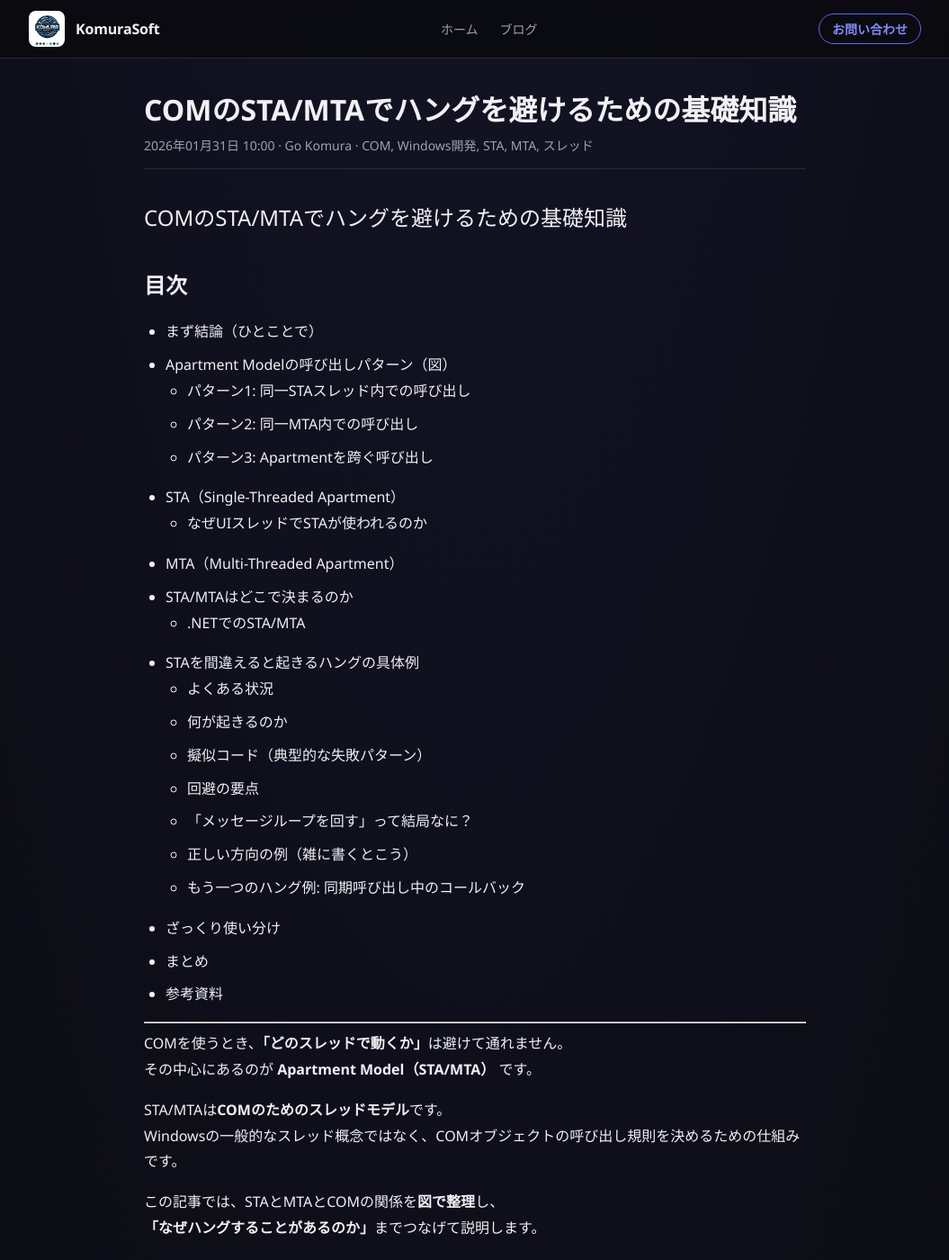
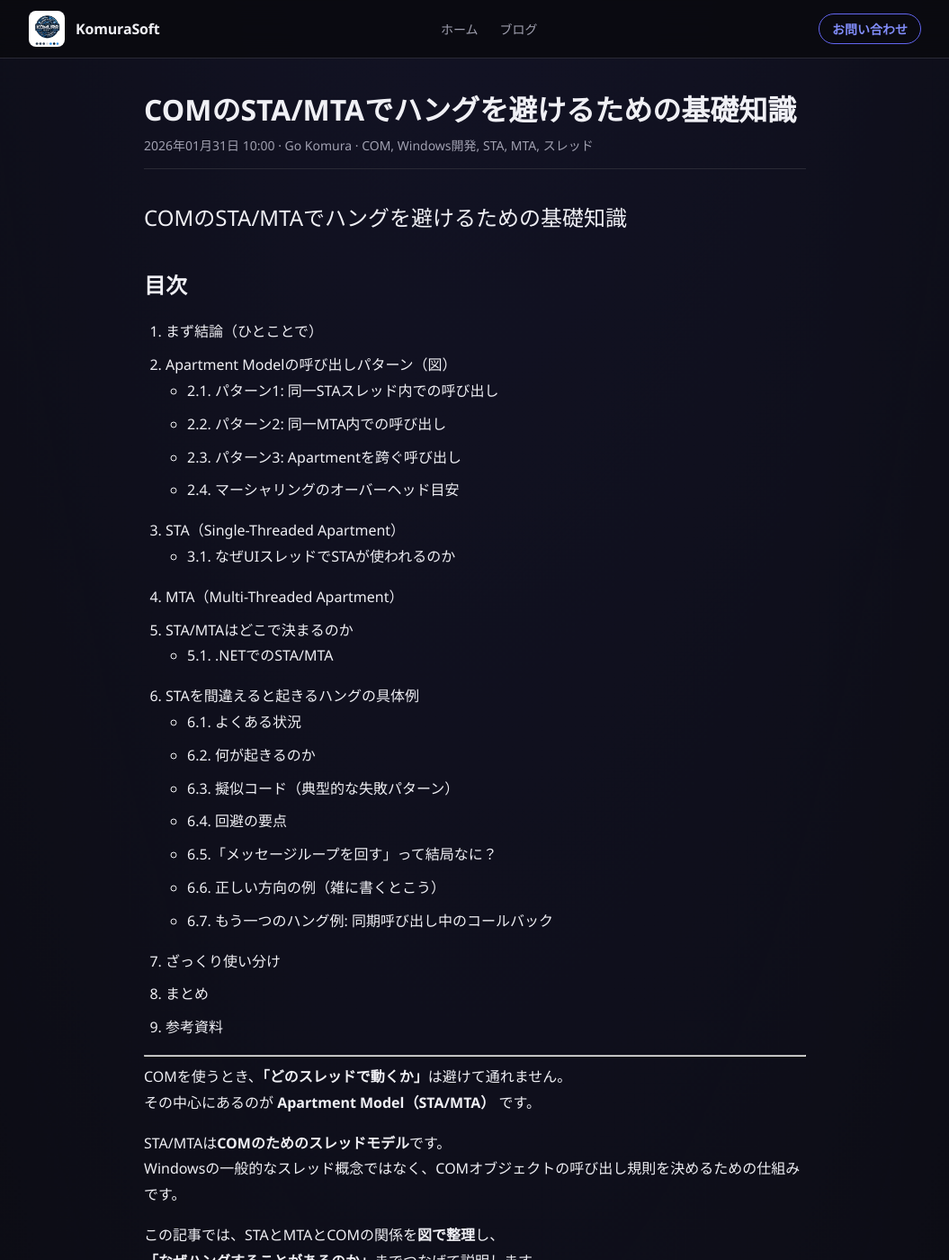
Before and after one commit to gomurin0428/KomuraSoftWeb, a Jekyll site: the page built from _posts/2026-01-31-000-sta-mta-com-relationship.md, in a window 1280 px wide and 1400 px high. Shown: the whole window at 90% size, without its empty margins (112-1167 px from the left). Built offline with Jekyll 4.4.1, drawn with Linux system fonts in a browser that asks for light colours; some of the changed text lies outside the part shown.

Commit message:
docs: update section headings and numbering in COM Apartment Model post for better structure and clarity

````diff
--- a/_posts/2026-01-31-000-sta-mta-com-relationship.md
+++ b/_posts/2026-01-31-000-sta-mta-com-relationship.md
@@ -9,27 +9,28 @@
 
 ## 目次
 
-- [まず結論（ひとことで）](#まず結論ひとことで)
-- [Apartment Modelの呼び出しパターン（図）](#apartment-modelの呼び出しパターン図)
-  - [パターン1: 同一STAスレッド内での呼び出し](#パターン1-同一staスレッド内での呼び出し)
-  - [パターン2: 同一MTA内での呼び出し](#パターン2-同一mta内での呼び出し)
-  - [パターン3: Apartmentを跨ぐ呼び出し](#パターン3-apartmentを跨ぐ呼び出し)
-- [STA（Single-Threaded Apartment）](#stasingle-threaded-apartment)
-  - [なぜUIスレッドでSTAが使われるのか](#なぜuiスレッドでstaが使われるのか)
-- [MTA（Multi-Threaded Apartment）](#mtamulti-threaded-apartment)
-- [STA/MTAはどこで決まるのか](#stamtaはどこで決まるのか)
-  - [.NETでのSTA/MTA](#netでのstamta)
-- [STAを間違えると起きるハングの具体例](#staを間違えると起きるハングの具体例)
-  - [よくある状況](#よくある状況)
-  - [何が起きるのか](#何が起きるのか)
-  - [擬似コード（典型的な失敗パターン）](#擬似コード典型的な失敗パターン)
-  - [回避の要点](#回避の要点)
-  - [「メッセージループを回す」って結局なに？](#メッセージループを回すって結局なに)
-  - [正しい方向の例（雑に書くとこう）](#正しい方向の例雑に書くとこう)
-  - [もう一つのハング例: 同期呼び出し中のコールバック](#もう一つのハング例-同期呼び出し中のコールバック)
-- [ざっくり使い分け](#ざっくり使い分け)
-- [まとめ](#まとめ)
-- [参考資料](#参考資料)
+1. [まず結論（ひとことで）](#1-まず結論ひとことで)
+2. [Apartment Modelの呼び出しパターン（図）](#2-apartment-modelの呼び出しパターン図)
+   - [2.1. パターン1: 同一STAスレッド内での呼び出し](#21-パターン1-同一staスレッド内での呼び出し)
+   - [2.2. パターン2: 同一MTA内での呼び出し](#22-パターン2-同一mta内での呼び出し)
+   - [2.3. パターン3: Apartmentを跨ぐ呼び出し](#23-パターン3-apartmentを跨ぐ呼び出し)
+   - [2.4. マーシャリングのオーバーヘッド目安](#24-マーシャリングのオーバーヘッド目安)
+3. [STA（Single-Threaded Apartment）](#3-stasingle-threaded-apartment)
+   - [3.1. なぜUIスレッドでSTAが使われるのか](#31-なぜuiスレッドでstaが使われるのか)
+4. [MTA（Multi-Threaded Apartment）](#4-mtamulti-threaded-apartment)
+5. [STA/MTAはどこで決まるのか](#5-stamtaはどこで決まるのか)
+   - [5.1. .NETでのSTA/MTA](#51-netでのstamta)
+6. [STAを間違えると起きるハングの具体例](#6-staを間違えると起きるハングの具体例)
+   - [6.1. よくある状況](#61-よくある状況)
+   - [6.2. 何が起きるのか](#62-何が起きるのか)
+   - [6.3. 擬似コード（典型的な失敗パターン）](#63-擬似コード典型的な失敗パターン)
+   - [6.4. 回避の要点](#64-回避の要点)
+   - [6.5.「メッセージループを回す」って結局なに？](#65メッセージループを回すって結局なに)
+   - [6.6. 正しい方向の例（雑に書くとこう）](#66-正しい方向の例雑に書くとこう)
+   - [6.7. もう一つのハング例: 同期呼び出し中のコールバック](#67-もう一つのハング例-同期呼び出し中のコールバック)
+7. [ざっくり使い分け](#7-ざっくり使い分け)
+8. [まとめ](#8-まとめ)
+9. [参考資料](#9-参考資料)
 
 ---
 
@@ -42,17 +43,17 @@
 この記事では、STAとMTAとCOMの関係を**図で整理**し、
 **「なぜハングすることがあるのか」**までつなげて説明します。
 
-## まず結論（ひとことで）
+## 1. まず結論（ひとことで）
 
 - **COMオブジェクトは「どのApartmentに所属するか」で呼び出し規則が決まる**
 - STAは **1スレッドに1Apartment**、MTAは **複数スレッドで1Apartment** と考えると理解しやすい
 - Apartmentを跨ぐ呼び出しは、**COMがProxy/Stub経由でマーシャリング**する
 
-## Apartment Modelの呼び出しパターン（図）
+## 2. Apartment Modelの呼び出しパターン（図）
 
 COMオブジェクトの呼び出しには、大きく3つのパターンがあります。
 
-### パターン1: 同一STAスレッド内での呼び出し
+### 2.1. パターン1: 同一STAスレッド内での呼び出し
 
 同じSTAスレッド内なら、**直接呼び出し**できます。オーバーヘッドなし。
 
@@ -65,7 +66,7 @@
     end
 </pre>
 
-### パターン2: 同一MTA内での呼び出し
+### 2.2. パターン2: 同一MTA内での呼び出し
 
 MTA内の複数スレッドからは、**どのスレッドからでも直接呼び出し**できます。
 ただしオブジェクト側は**スレッドセーフ設計が必須**。
@@ -81,7 +82,7 @@
     end
 </pre>
 
-### パターン3: Apartmentを跨ぐ呼び出し
+### 2.3. パターン3: Apartmentを跨ぐ呼び出し
 
 異なるApartment間では、**COMがProxy/Stubを使って**転送します。
 標準的なインターフェースならCOMランタイムが処理してくれます。
@@ -124,7 +125,7 @@
 Apartmentを跨ぐと**マーシャリングのオーバーヘッド**が発生します。
 高頻度の呼び出しでは性能に影響するため、設計時に考慮が必要です。
 
-### マーシャリングのオーバーヘッド目安
+### 2.4. マーシャリングのオーバーヘッド目安
 
 以下は一般的な目安です（実測値ではなく、状況・パラメータの複雑さで大きく変わります）。
 
@@ -141,7 +142,7 @@
 
 ループで1万回呼ぶような場面では、この差が顕著に効いてきます。
 
-## STA（Single-Threaded Apartment）
+## 3. STA（Single-Threaded Apartment）
 
 STAは**「1スレッド = 1Apartment」**というモデルです。
 
@@ -149,7 +150,7 @@
 - 別スレッドから呼ぶと、**COMがメッセージキュー/RPC経由で呼び出しを転送**
 - UIスレッド（WinForms/WPF）でよく使われる（UIも「1スレッド親和性＋メッセージループ」なので相性が良い）
 
-### なぜUIスレッドでSTAが使われるのか
+### 3.1. なぜUIスレッドでSTAが使われるのか
 
 UIスレッドとSTAは**設計が一致している**からです。
 
@@ -165,7 +166,7 @@
 **ポイント:**
 STAはスレッド親和性が高い代わりに、**呼び出し元が多いと渋滞しやすい**。
 
-## MTA（Multi-Threaded Apartment）
+## 4. MTA（Multi-Threaded Apartment）
 
 MTAは**「複数スレッドで1Apartment」**というモデルです。
 
@@ -176,7 +177,7 @@
 **ポイント:**
 MTAは並列性が高いが、**オブジェクト実装の責任が重い**。
 
-## STA/MTAはどこで決まるのか
+## 5. STA/MTAはどこで決まるのか
 
 COMのApartmentは、**スレッドごとに初期化する**ことで決まります。
 
@@ -184,7 +185,7 @@
 - STA: `COINIT_APARTMENTTHREADED`
 - MTA: `COINIT_MULTITHREADED`
 
-### .NETでのSTA/MTA
+### 5.1. .NETでのSTA/MTA
 
 .NETにも `[STAThread]` / `[MTAThread]` 属性や `ApartmentState` がありますが、これらは**COMのApartment Modelを設定するためのラッパー**です。
 
@@ -202,17 +203,17 @@
 **重要:**
 後からApartmentを変更することはできません。**最初の初期化が全て**です。
 
-## STAを間違えると起きるハングの具体例
+## 6. STAを間違えると起きるハングの具体例
 
 次のような構成は、**実際にハングを引き起こしやすい**です。
 
-### よくある状況
+### 6.1. よくある状況
 
 - バックグラウンドでSTAスレッドを作成してCOMオブジェクトを生成
 - そのスレッドは**メッセージループを回していない**
 - 別スレッド（**STA/MTA問わず**）からそのCOMオブジェクトを呼び出す
 
-### 何が起きるのか
+### 6.2. 何が起きるのか
 
 STAのCOMオブジェクトは、**呼び出しをそのSTAスレッドで処理する必要**があります。
 呼び出し元がSTAでもMTAでも、**別スレッドならCOMがメッセージ/RPCで転送**します。
@@ -220,7 +221,7 @@
 ところがSTAスレッドが**メッセージを処理しない状態**だと、
 呼び出しはずっと待たされ、**結果としてハング**します。
 
-### 擬似コード（典型的な失敗パターン）
+### 6.3. 擬似コード（典型的な失敗パターン）
 
 ```csharp
 var ready = new AutoResetEvent(false);
@@ -287,7 +288,7 @@
 一方、UIスレッドは**ウィンドウイベントを処理するために最初からメッセージループを回している**ので、STAの要件を追加実装なしで満たしています。
 だからUIスレッドはSTAのCOMオブジェクトを動かす場所として自然な選択肢になります。
 
-### 回避の要点
+### 6.4. 回避の要点
 
 - **別スレッドからの呼び出しを受ける場合**、STAスレッドはメッセージループを回す必要がある
 - 可能なら**UIスレッド上で生成・利用する**（UIスレッドは最初からメッセージループがある）
@@ -296,7 +297,7 @@
 **補足:** 同一スレッド内だけで完結するなら、常に `Application.Run()` が必要とは限りません。
 ただし、UI系・COM系は別スレッドからの呼び出しが絡むことが多いため、実務上はほぼ必須です。
 
-### 「メッセージループを回す」って結局なに？
+### 6.5.「メッセージループを回す」って結局なに？
 
 Win32のUIスレッドがやっている、例のこれです。
 
@@ -311,7 +312,7 @@
 STAでは、別スレッドからの呼び出しが「転送」されてきます。
 その転送を**受け取って実行に回す**のが、このループ（メッセージポンプ）だ、という話です。
 
-### 正しい方向の例（雑に書くとこう）
+### 6.6. 正しい方向の例（雑に書くとこう）
 
 「バックグラウンドSTAでCOMを使いたい」なら、こういう形になります。
 
@@ -341,7 +342,7 @@
 
 （※ `CoInitializeEx` / `CoUninitialize` の呼び忘れは普通に事故ります）
 
-### もう一つのハング例: 同期呼び出し中のコールバック
+### 6.7. もう一つのハング例: 同期呼び出し中のコールバック
 
 STAは「呼び出しが転送される」だけでなく、状況によっては**逆方向（サーバー→クライアント）にコールバック**が来ます。
 **同期呼び出し中にコールバックが発生するパターン**は、デッドロックの原因になりやすいです。
@@ -373,13 +374,13 @@
 **補足:** COMには状況によってメッセージを回す・再入する仕組みもあり、コンポーネントや呼び出し形態で挙動が変わります。
 必ずデッドロックになるわけではありませんが、このパターンは避けるのが無難です。
 
-## ざっくり使い分け
+## 7. ざっくり使い分け
 
 - **UIが絡む → STA**
 - **大量並列処理 → MTA**
 - **どちらでもない → 既存ライブラリやCOMサーバーの要求に合わせる**
 
-## まとめ
+## 8. まとめ
 
 **STA/MTAとは:**
 - STA/MTAは**COMのためのスレッドモデル**（Windowsの一般的なスレッド概念ではない）
````
Also changed, not shown: other parts of _posts/2026-01-31-000-sta-mta-com-relationship.md (+1 -1 lines).
